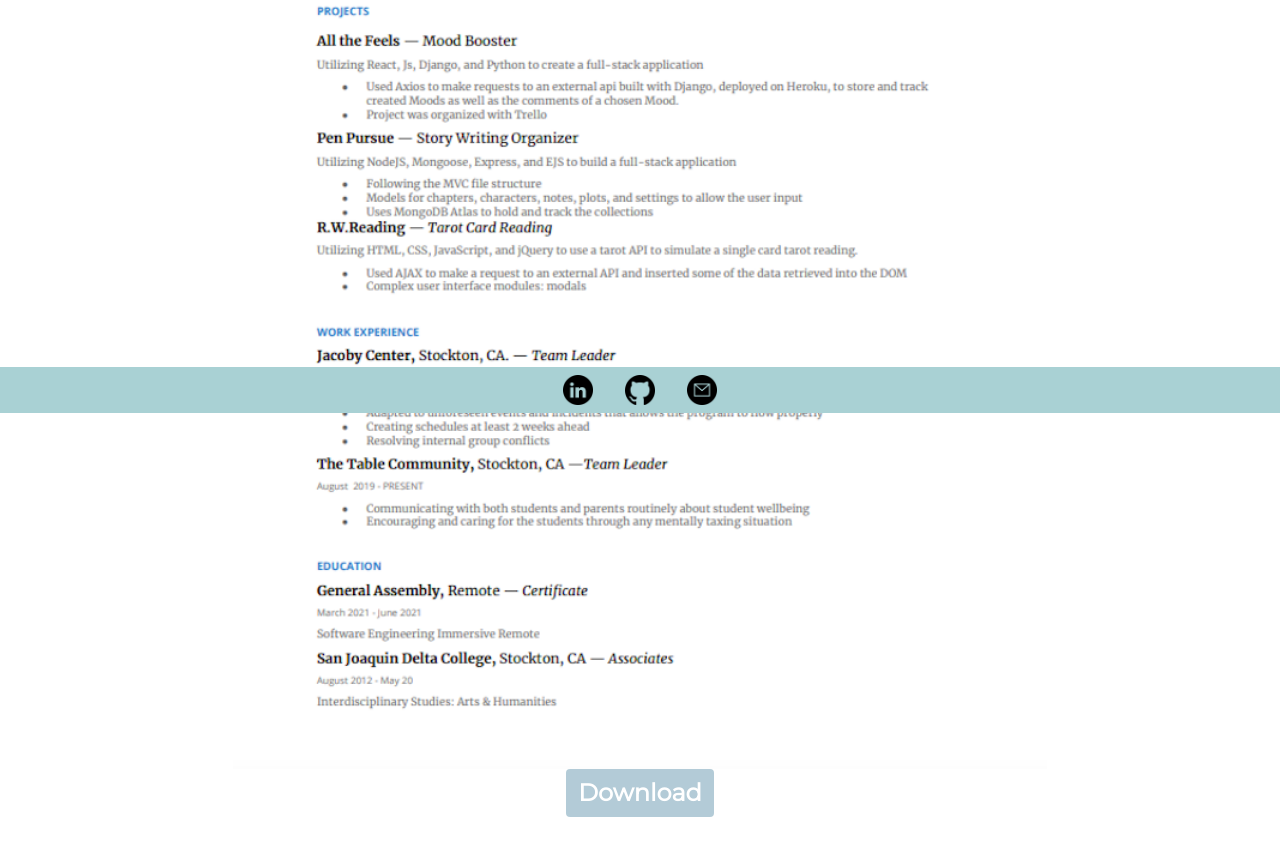
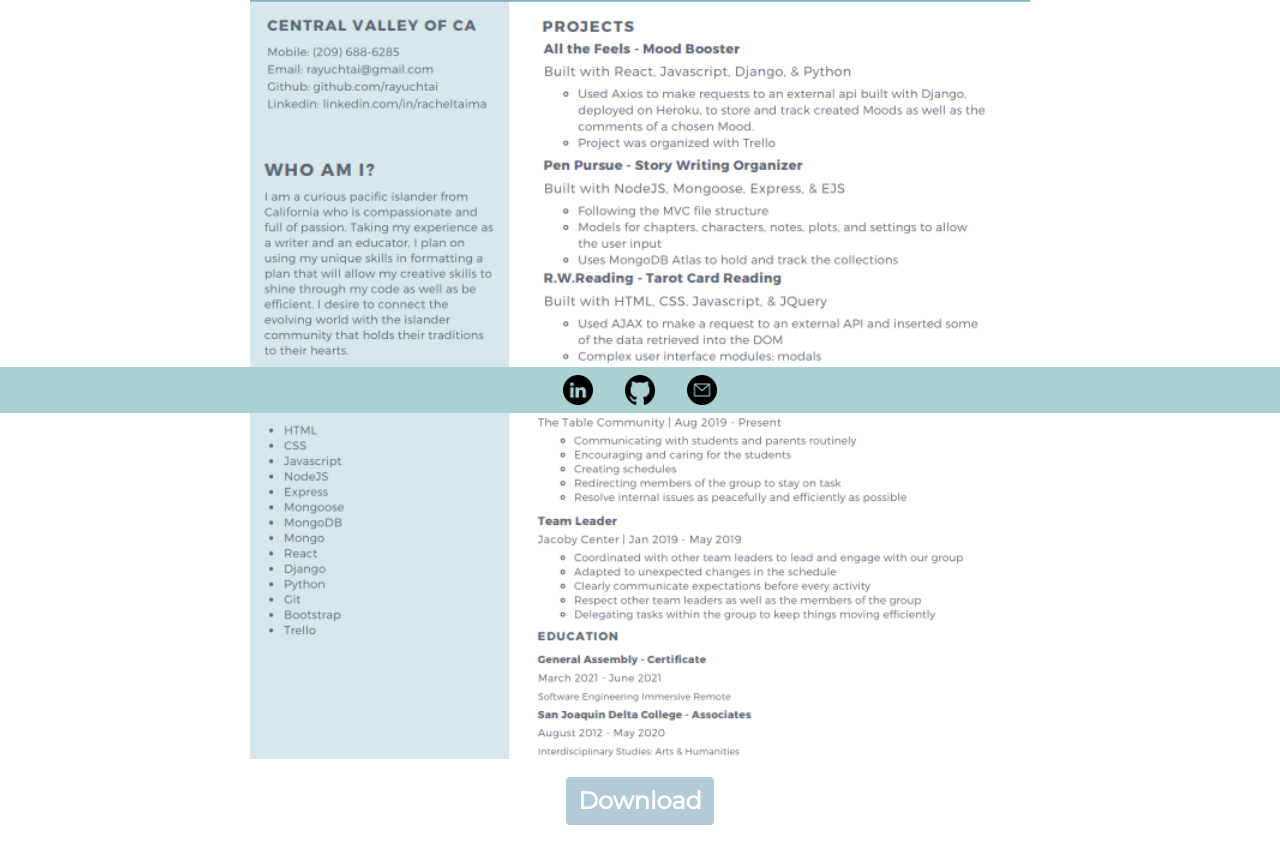
Before and after one commit to rayuchtai/portfolio, a React (Create React App) app: page /resume in a window 1280 px wide. Shown: the part 387-1250 px from the top of the page. Built offline with nearby package versions, Linux system fonts and the light colour scheme.

Commit message:
updated resume info

```diff
--- a/public/css/resume.css
+++ b/public/css/resume.css
@@ -12,6 +12,7 @@
 #download-btn{
   background-color: rgba(147, 182, 199, 0.7);
   border: none;
+  margin-top: .75em;
   margin-bottom: 2em;
   font-family: 'Montserrat', sans-serif;
   font-weight: bolder;
```
Also changed, not shown: public/imgs/resume.png, 1 other file (tests, documents, lock files or other folders).
